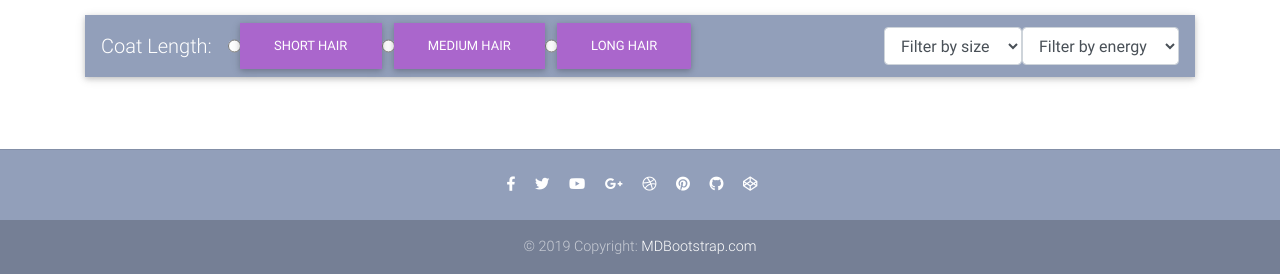
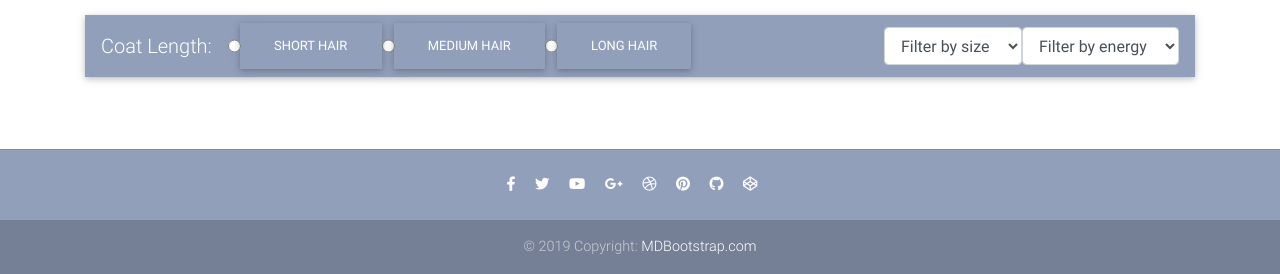
Before and after one commit to lineis/django-rent-a-cat, a Django app: page / in a window 1280 px wide. Shown: the part 553-827 px from the top of the page. Run offline with Django 3.2, Linux system fonts and the light colour scheme; data that the repository does not hold is empty; some libraries are stand-ins or nearby versions.

Commit message:
minor fix

```diff
--- a/templates/carousel.html
+++ b/templates/carousel.html
@@ -35,7 +35,7 @@
                   </p>
 
                   <a target="_blank" href="/how-to/" class="btn btn-outline-white btn-lg">LEARN HOW IT WORKS
-                    <i class="fas fa-cat""></i>
+                    <i class="fas fa-cat"></i>
                   </a>
                 </div>
                 <!-- Content -->
--- a/templates/home.html
+++ b/templates/home.html
@@ -40,10 +40,10 @@
             <ul class="navbar-nav mr-auto">
 
                 {% csrf_token %}
-                <div class="btn-group">
+                <div class="btn-group mr-2" role="group">
                     {% for key, val in categories %}
                         <input id="{{ key }}"  type="radio" value="{{ key }}" class="btn-check" name="category-filter" onchange="this.form.submit()" {% if choice == key %} checked {% endif %}/>
-                        <label for="{{ key }}" class="btn btn-secondary">{{ val }}</label>
+                        <label for="{{ key }}" class="btn white-text">{{ val }}</label>
                     {% endfor %}
                 </div>
 
```
